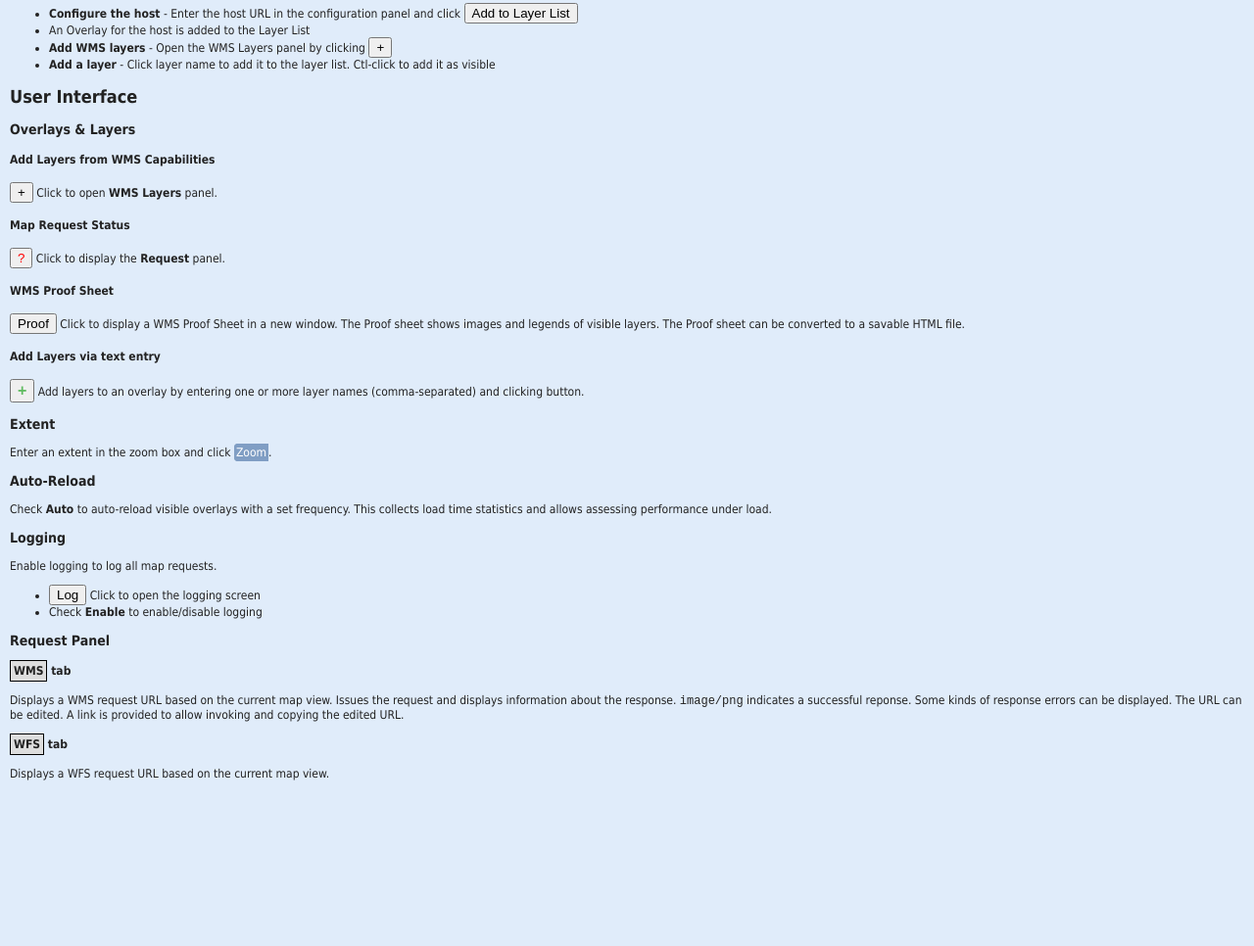
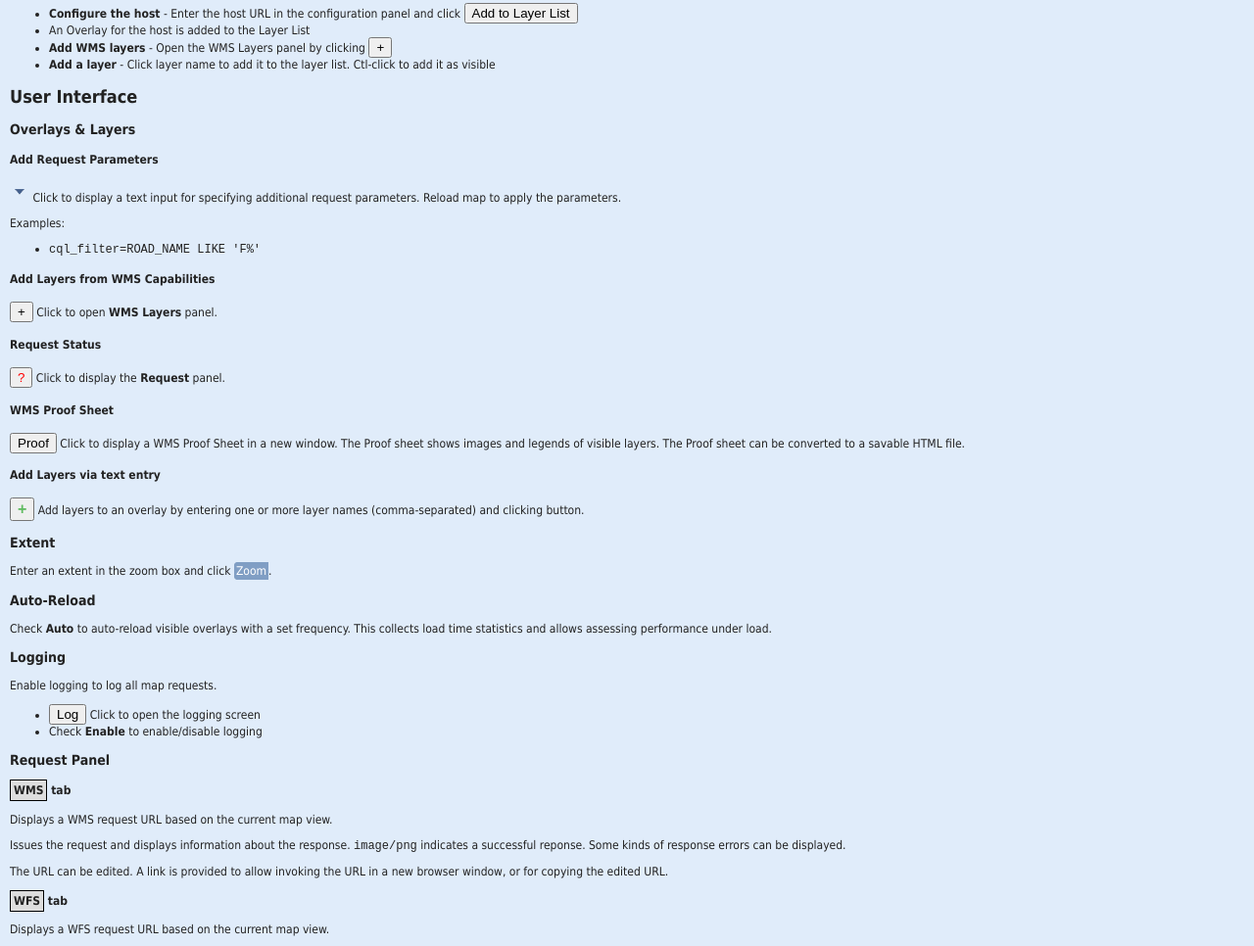
Before and after one commit to dr-jts/maptest, a plain HTML site: page help.html in a window 1280 px wide. Shown: the part 736-1702 px from the top of the page at 98% size. Before the commit the page ends 1543 px from the top, so only its background shows below. Drawn offline with Linux system fonts and the light colour scheme.

Commit message:
Add Help doc for request parameters

```diff
--- a/help.html
+++ b/help.html
@@ -84,11 +84,22 @@ and click <button>Add to Layer List</button></li>
 <h2>User Interface</h2>
 <h3>Overlays & Layers</h3>
 
+<h4>Add Request Parameters</h4>
+
+<div class="btn-overlay-controls-toggle"></div>
+Click to display a text input for specifying additional request parameters.
+Reload map to apply the parameters.
+
+<p>Examples:</p>
+<ul>
+	<li><code>cql_filter=ROAD_NAME LIKE 'F%'</code></li>
+</ul>
+
 <h4>Add Layers from WMS Capabilities</h4>
 
 <button class='btn-wms-layer-add'>+</button> Click to open <b>WMS Layers</b> panel.
 
-<h4>Map Request Status</h4>
+<h4>Request Status</h4>
 
 <button class='btn-query'>?</button> Click to display the <b>Request</b> panel.
 
@@ -122,11 +133,15 @@ Enable logging to log all map requests.
 <h4><span class='map-status-btn'>WMS</span> tab</h4>
 
 Displays a WMS request URL based on the current map view.
+<p>
 Issues the request and displays information about the response.
 <code>image/png</code> indicates a successful reponse.
 Some kinds of response errors can be displayed.
+</p>
+<p>
 The URL can be edited.
-A link is provided to allow invoking and copying the edited URL.
+A link is provided to allow invoking the URL in a new browser window, or for copying the edited URL.
+</p>
 
 <h4><span class='map-status-btn'>WFS</span> tab</h4>
 
```
